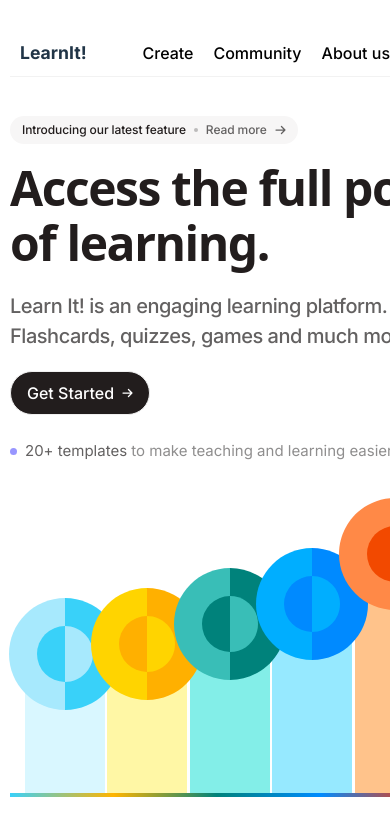
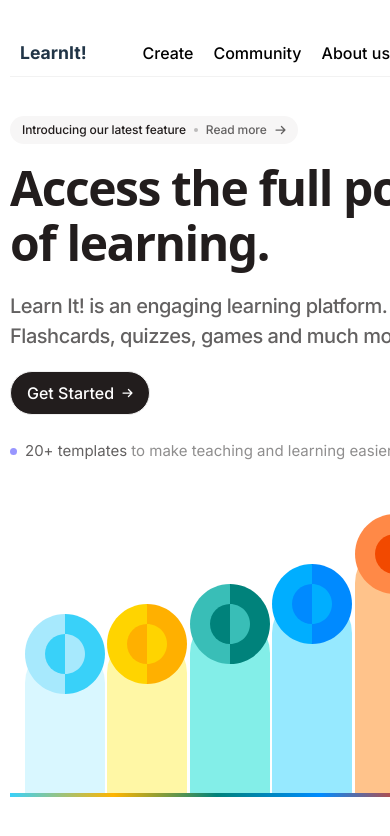
Before and after one commit to tanyagrr/first-project, a React (Vite) app: page / in a window 390 px wide. Shown: the top 836 px of the page. Built offline with nearby package versions, Linux system fonts and the light colour scheme.

Commit message:
fix media query

```diff
--- a/src/App.css
+++ b/src/App.css
@@ -281,7 +281,7 @@ and (max-width: 480px)  {
       margin-left: 15px;
     }
     .circle {
-      transform: scale(2.8);
+      transform: scale(2);
       position: relative;
       left: 20px;
       top: 37px;
```
